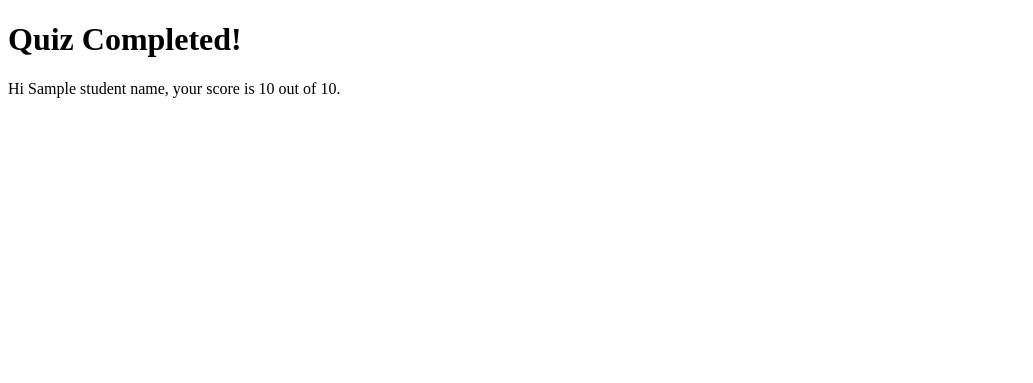
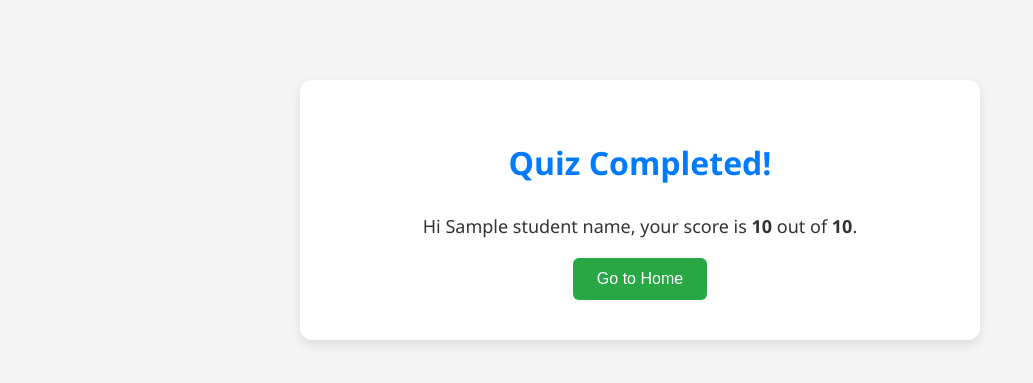
Before and after one commit to himani-kh/Quizly, a FastAPI app: template quiz-participation-service/templates/result.html in a window 1280 px wide. Shown: the top 383 px of the page, without its empty margins (0-1033 px from the left). Run offline with FastAPI, Linux system fonts and the light colour scheme; the template is opened without the code that fills it: most values are stand-ins (such as "Sample title", 1, 10 or a date in 2020).

Commit message:
Update result.html

```diff
--- a/quiz-participation-service/templates/result.html
+++ b/quiz-participation-service/templates/result.html
@@ -1,8 +1,21 @@
 <!DOCTYPE html>
 <html>
 <head><title>Results</title></head>
-<body>
-  <h1>Quiz Completed!</h1>
-  <p>Hi {{ studentName }}, your score is {{ score }} out of {{ total }}.</p>
+<body style="margin: 0; padding: 0; font-family: 'Segoe UI', Arial, sans-serif; background-color: #f4f4f4;">
+
+    <div style="max-width: 600px; margin: 80px auto; background-color: #ffffff; padding: 40px; border-radius: 12px; box-shadow: 0 4px 10px rgba(0, 0, 0, 0.1);">
+        <h1 style="text-align: center; color: #007BFF; margin-bottom: 30px;">Quiz Completed!</h1>
+
+        <p style="font-size: 18px; color: #333; text-align: center;">Hi {{ studentName }}, your score is <strong>{{ score }}</strong> out of <strong>{{ total }}</strong>.</p>
+
+        <div style="text-align: center; margin-top: 20px;">
+            <a href="/" style="text-decoration: none;">
+                <button style="padding: 12px 24px; font-size: 16px; background-color: #28a745; color: white; border: none; border-radius: 6px; cursor: pointer;">
+                    Go to Home
+                </button>
+            </a>
+        </div>
+    </div>
+
 </body>
 </html>
```
